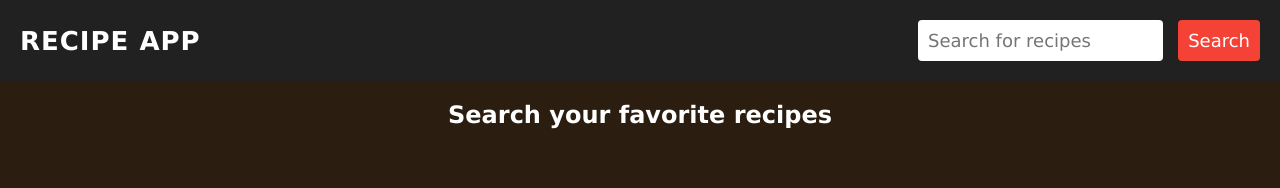
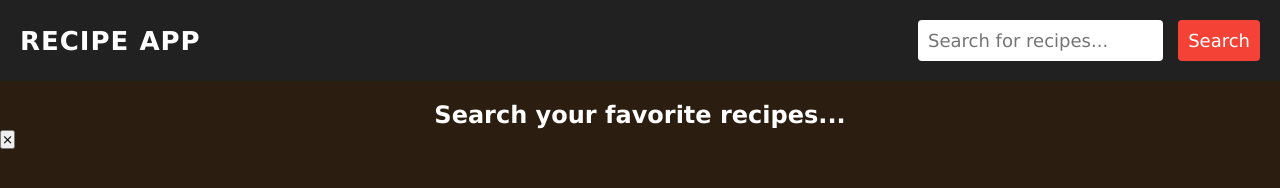
Before and after one commit to farzane-htm/Food-Recipe-Landing, a plain HTML site: page index.html in a window 1280 px wide. Drawn offline with Linux system fonts and the light colour scheme.

Commit message:
add recipe details div in html file

```diff
--- a/index.html
+++ b/index.html
@@ -14,7 +14,7 @@
         <nav>
             <h1>Recipe App</h1>
             <form>
-                <input type="text" placeholder="Search for recipes" class="searchBox">
+                <input type="text" placeholder="Search for recipes..." class="searchBox">
                 <button type="submit" class="searchBtn">Search</button>
             </form>
         </nav>
@@ -22,7 +22,11 @@
     <main>
         <section>
             <div class="recipe-container">
-                <h2>Search your favorite recipes</h2>
+                <h2>Search your favorite recipes...</h2>
+            </div>
+            <div class="recipe-details">
+                <button type="button" class="recipe-close-btn">&times;</button>
+                <div class="recipe-details-content"></div>
             </div>
         </section>
     </main>
```
